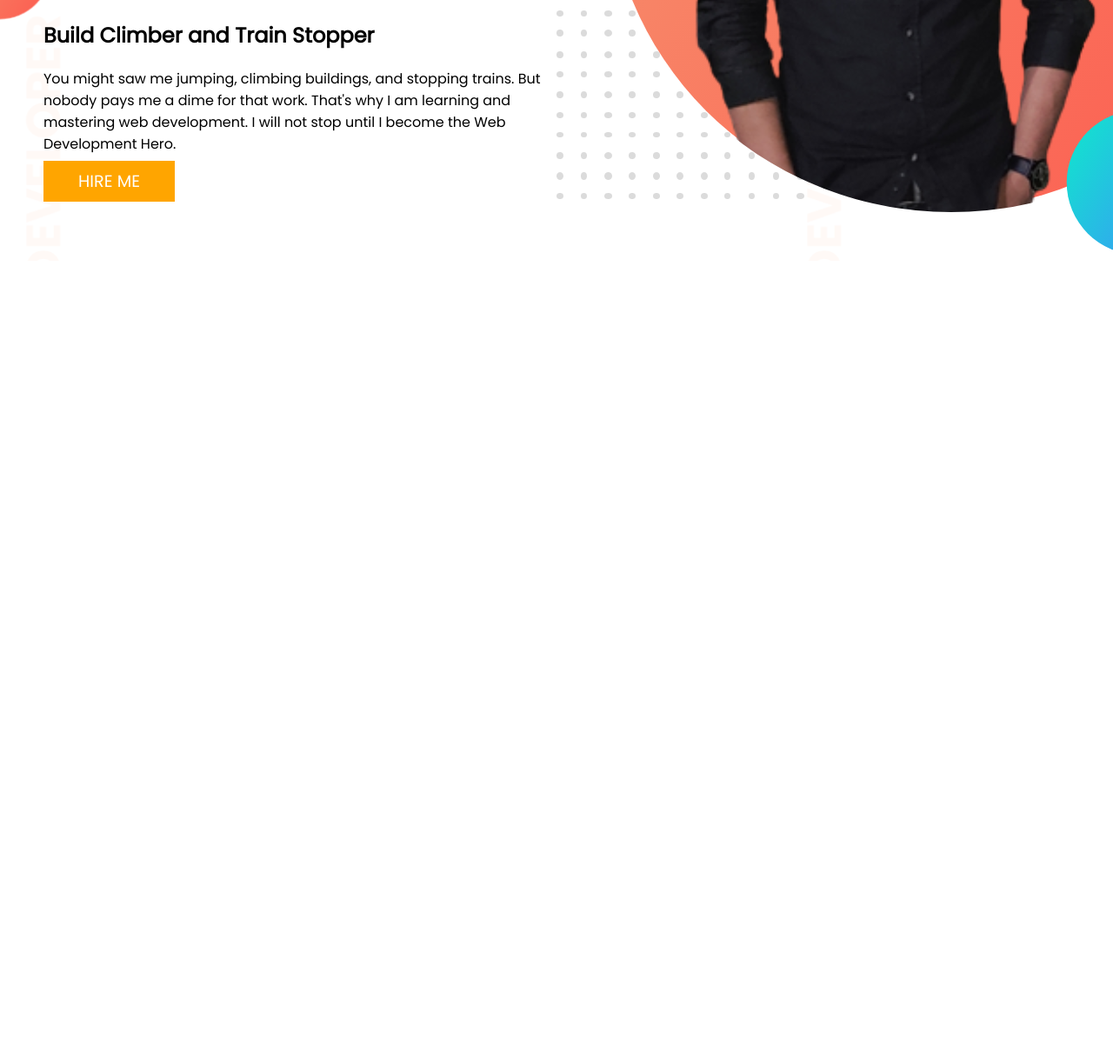
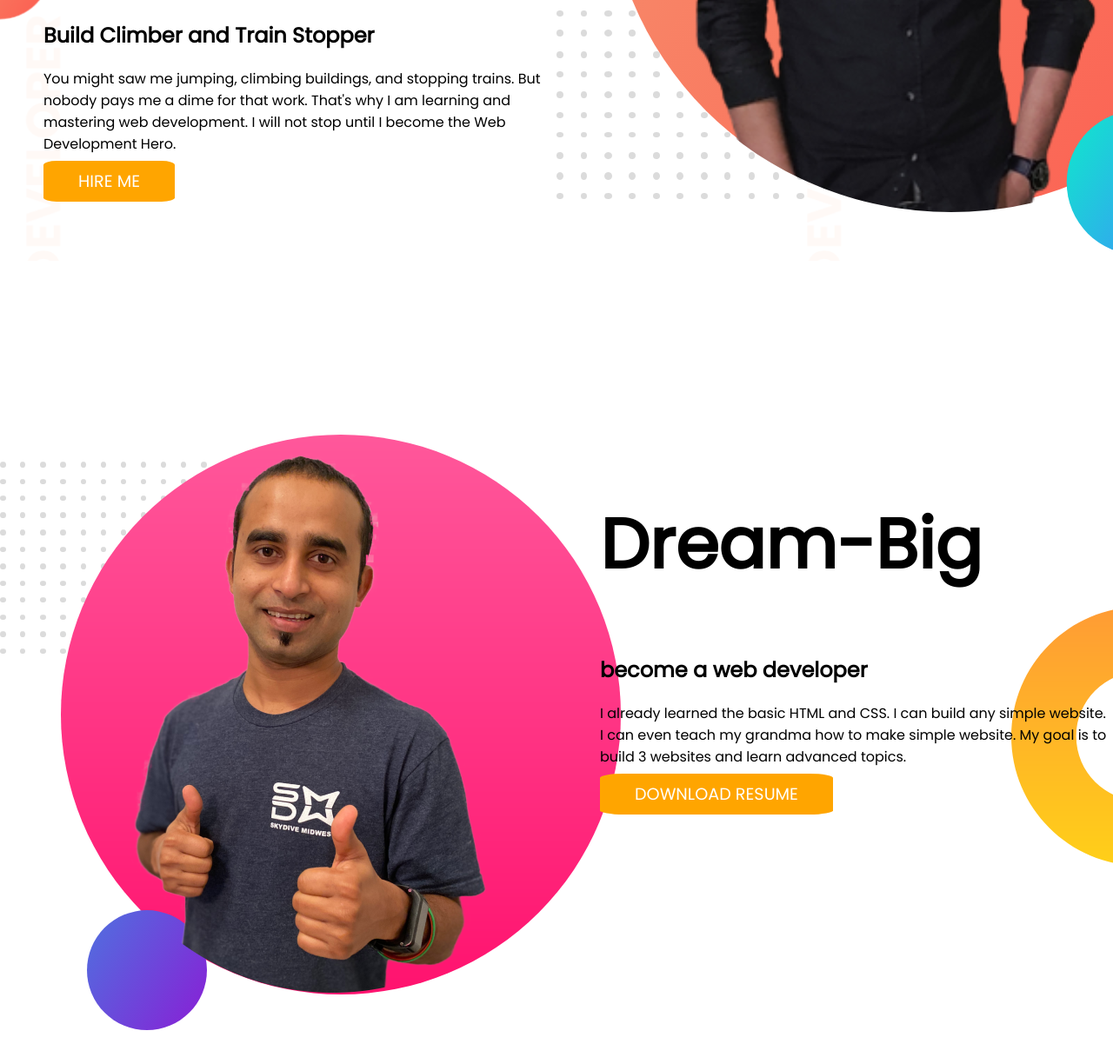
Before and after one commit to hridoy-khan360/DEVELOPER-PORTFOLIO, a plain HTML site: page index.html in a window 1280 px wide. Shown: the part 536-1760 px from the top of the page at 87% size. Before the commit the page ends 836 px from the top, so only its background shows below. Drawn offline with Linux system fonts and the light colour scheme.

Commit message:
DEVELOPER-PORTFOLIO 2

```diff
--- a/index.html
+++ b/index.html
@@ -28,7 +28,7 @@
 
 <p>You might saw me jumping, climbing buildings, and stopping trains. But nobody pays me a dime for that work. That's why I am learning and mastering web development. I will not stop until I become the Web Development Hero.</p>
 
-<a class="link" href="www.fb.com/mhk360"> HIRE ME </a>
+<a class="link" href="www.facebook.com/mhk360"> HIRE ME </a>
 </div>
 
 <div class="iw">
@@ -39,5 +39,29 @@
 
 </section>
 
+
+
+<section class="middle">
+
+<div class="iw"  ><img src="images/jhankar2.png" alt=""></div>
+
+
+<div class="tw">
+<h1>Dream-Big</h1>
+<h2>become a web developer</h2>
+
+<p>I already learned the basic HTML and CSS. I can build any simple website.
+    I can even teach my grandma how to make simple website. My goal is to build 3 websites and learn advanced topics.</p>
+    <a class="link" href="www.facebook.com/mhk360"> DOWNLOAD RESUME </a>
+
+</div>
+
+
+
+
+
+
+</section>
+
 </body>
 </html>
--- a/style.css
+++ b/style.css
@@ -22,6 +22,9 @@ color:orange ;
 section {
 
 display: flex;
+
+margin-bottom: 200px;
+
 
 }
 
@@ -50,6 +53,7 @@ background-image:linear-gradient(orange tomato);
 padding: 10px 40px;
 color: white;
 font-size: larger;
+border-radius: 10%;
 
 
 }
@@ -59,3 +63,14 @@ font-size: larger;
 background-image: url(images/top-banner.png);
 
 }
+
+
+.middle {
+
+background-image: url(images/dream-bg.png);
+
+background-repeat: no-repeat;
+background-position: right;
+
+
+}
```
Also changed, not shown: images/dream-bg.png (added), images/exp-bg.png (added), images/jhankar.png (added), images/jhankar2.png (added), images/my-bg.png (added), images/my-bg2.png (added).
